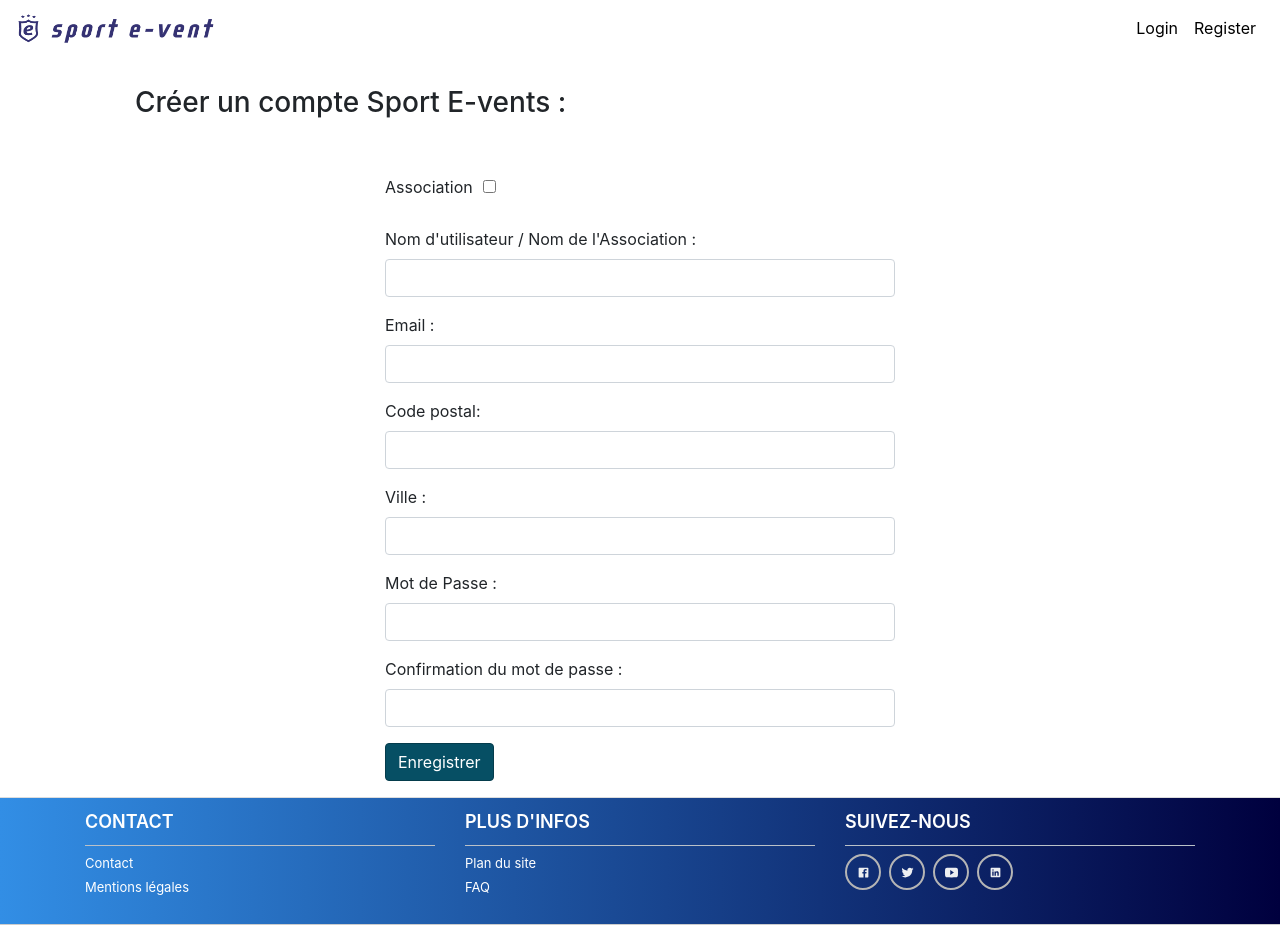
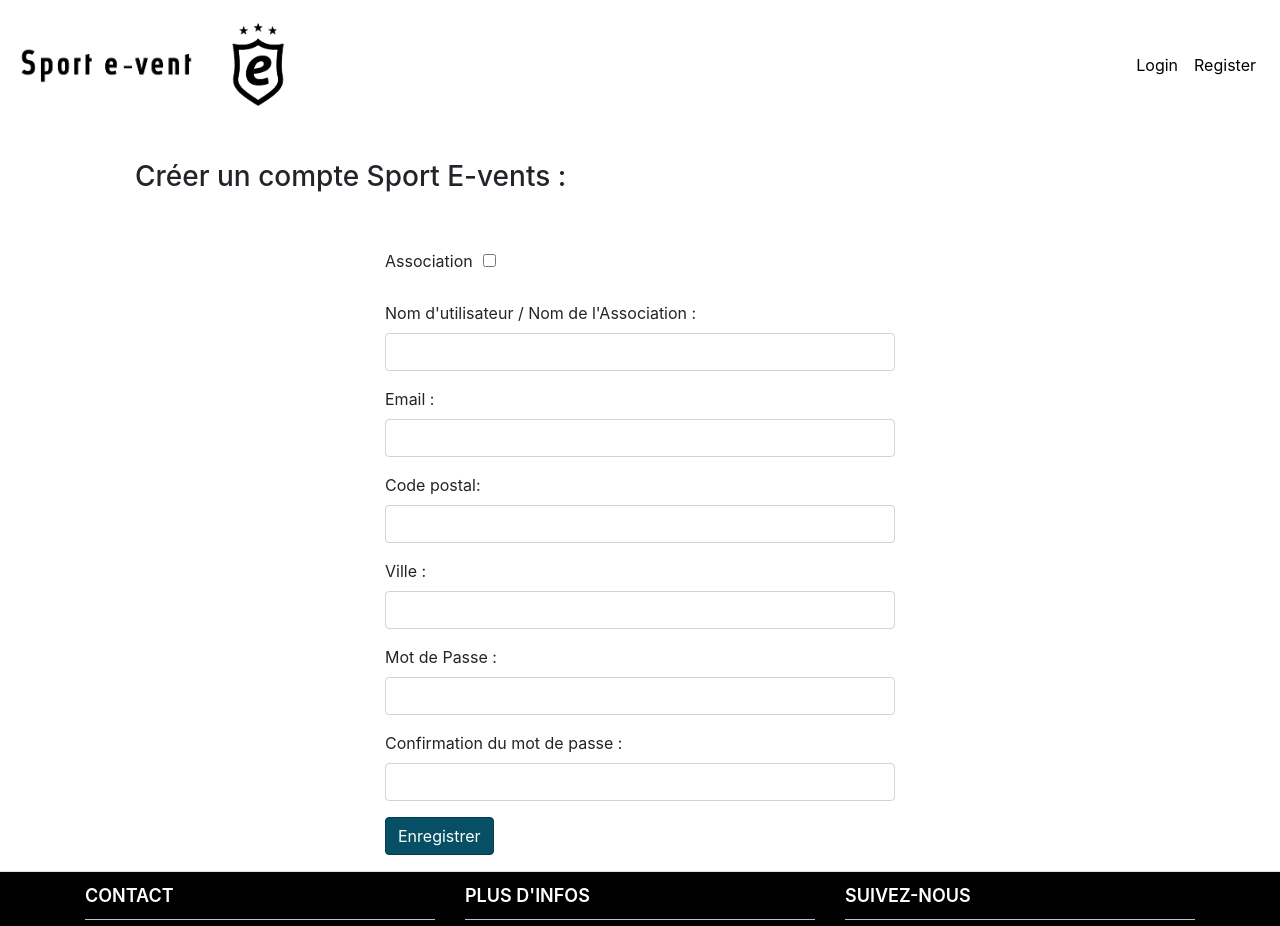
Before and after one commit to C-Cos/codac, a React (Create React App) app in the folder frontend/: page /register in a window 1280 px wide. Shown: the top 926 px of the page. Built offline with nearby package versions, Linux system fonts and the light colour scheme.

Commit message:
maj navbar logo

```diff
--- a/frontend/src/App.css
+++ b/frontend/src/App.css
@@ -1,10 +1,10 @@
 @font-face{
   font-family:"Ubuntu-M";
-  src: url('/components/font/Ubuntu-M.tff') format("truetype");
+  src: url('/font/Ubuntu-M.tff') format("truetype");
 }
 @font-face{
   font-family:'blanch';
-  src: url('/components/font/blanch.tff') format("truetype");
+  src: url('/font/blanch.tff') format("truetype");
 }
 
 .paragraphe{
@@ -54,6 +54,7 @@
 }
 
 #navContainer {
+  text-align: center;
   background-color: #ffffff !important;
 }
 
@@ -111,9 +112,12 @@ border-top: 1px solid #DDDDDD;
     color:#fff;
   border-bottom: 1px solid #CCCCCC;
   border-top: 1px solid #DDDDDD;
-    background: #00003E;
-    background: -webkit-linear-gradient(to right, #328ee5, #00003E);
-    background: linear-gradient(to right, #328ee5, #00003E);
+    /* background: #00003E;  */
+    background: black;
+    /* background: -webkit-linear-gradient(to right, #328ee5, #00003E);
+    background: linear-gradient(to right, #328ee5, #00003E);   */
+        /* background: -webkit-linear-gradient(to right, #black, #black);
+    background: linear-gradient(to right, #black, #black);     */
   }
 
 .footer h3 {
--- a/frontend/src/components/navbar.js
+++ b/frontend/src/components/navbar.js
@@ -38,13 +38,23 @@ class Navbar extends Component {
         return (
             <nav id="navContainer" className="navbar navbar-expand-lg navbar-light bg-light">
                 <Link to="/" className="navbar-brand">
-                    <img alt="Logo"
-                        src={require('../logopng.png')}
-                        width="200"
-                        height="30"
+                    <img alt="Sportevent"
+                        src={require('../img/sportevent.png')}
+                        width="180"
+                        // height="30"
                         className="d-inline-block align-top"
                     />
                 </Link>
+
+                <Link to="/" className="navbar-brand">
+                    <img alt="Logo"
+                        src={require('../img/logo.png')}
+                        width="100"
+                        // height="30"
+                        className="d-inline-block align-top"
+                    />
+                </Link>
+
 
                 <ul className="nav navbar-nav ml-auto">
                     {localStorage.userToken ? userLink : loginRegLink}
```
Also changed, not shown: frontend/src/img/logo.png (added), frontend/src/img/sportevent.png (added).
